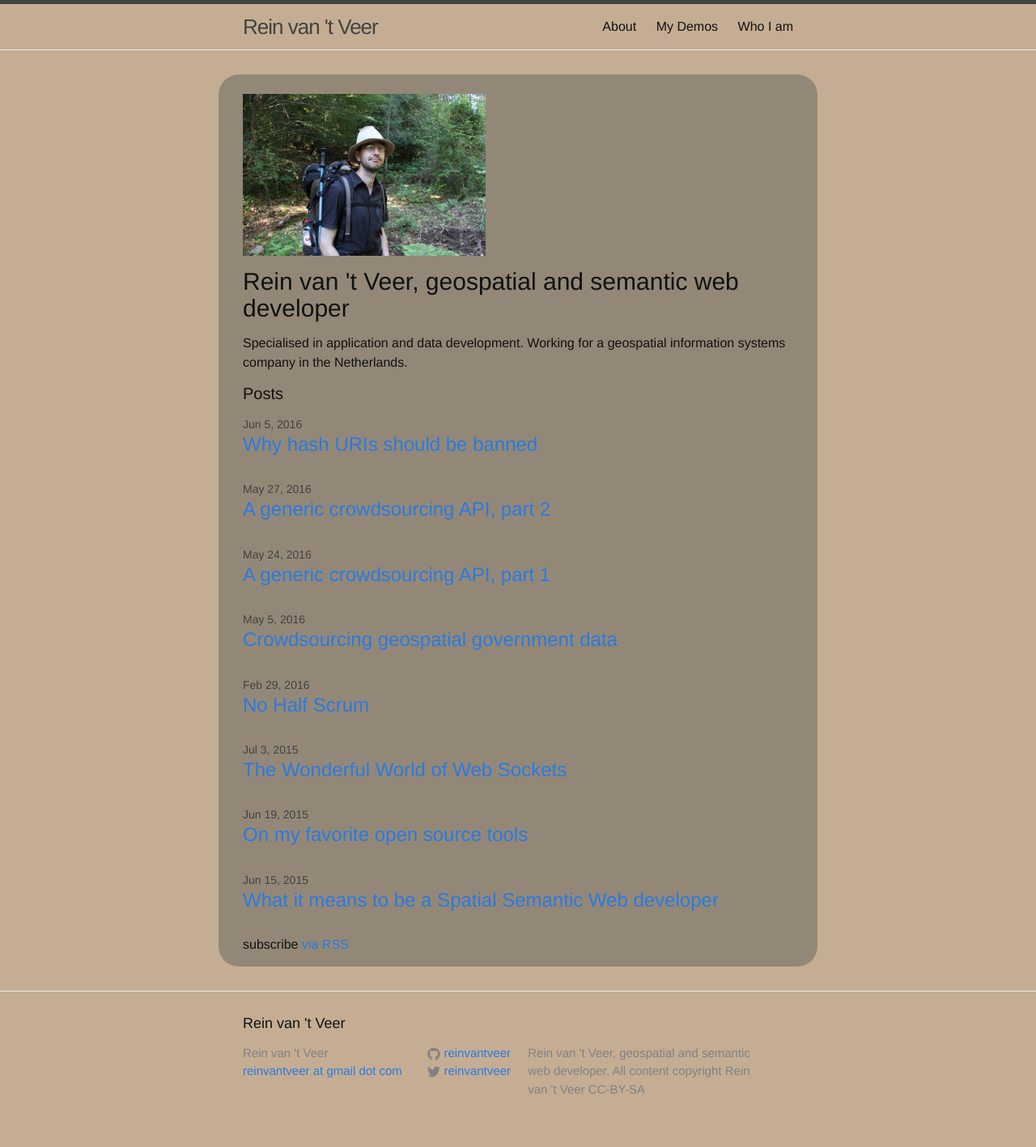
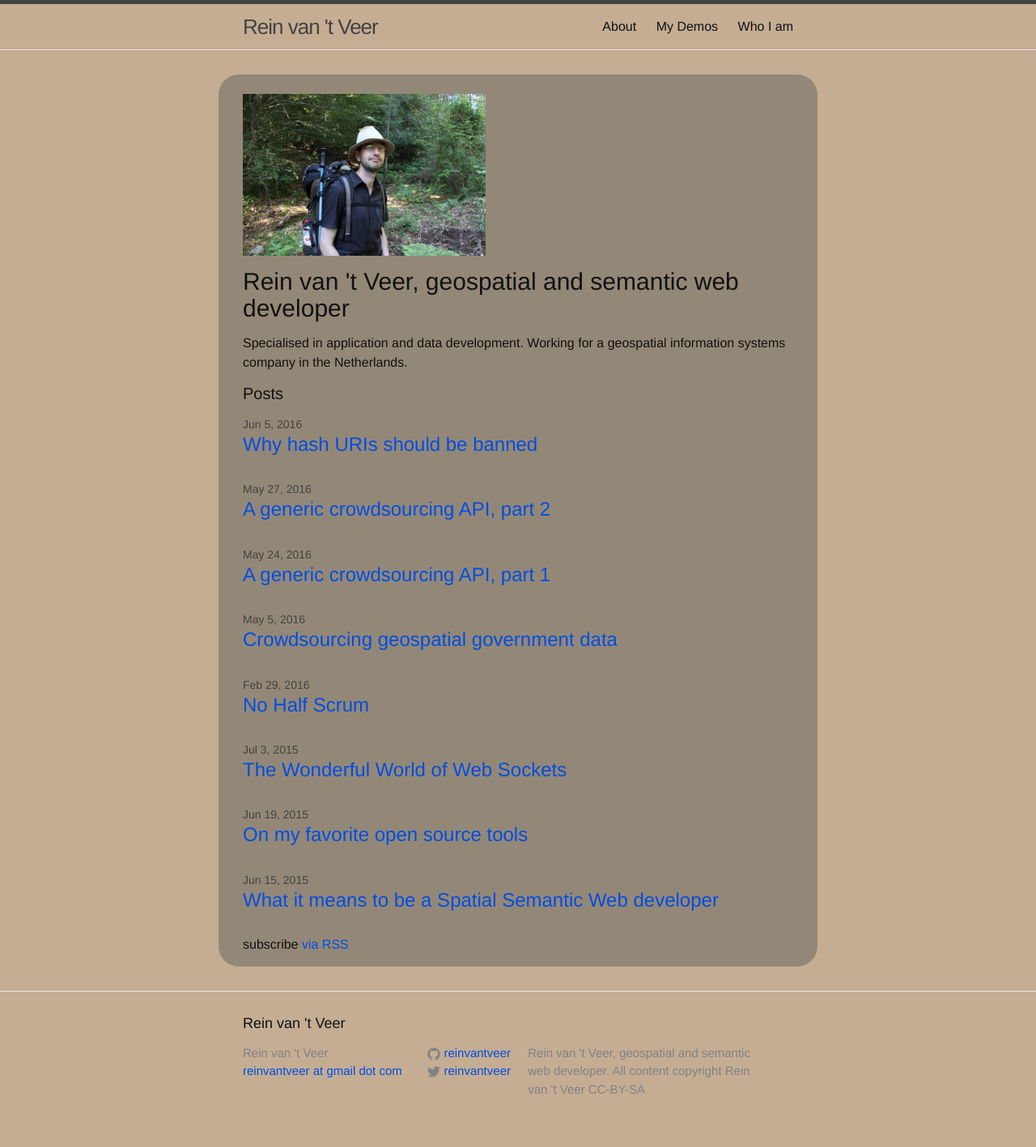
Before and after one commit to reinvantveer/reinvantveer.github.io, a Jekyll site: the page built from index.md, in a window 1280 px wide. Shown: the whole page at 81% size. Built offline with Jekyll 4.4.1, drawn with Linux system fonts in a browser that asks for light colours.

Commit message:
Darken $brand-color for easier link readability

```diff
--- a/css/main.scss
+++ b/css/main.scss
@@ -15,7 +15,7 @@ $spacing-unit:     30px;
 
 $text-color:       #111;
 $background-color: #c4ad93;
-$brand-color:      #2a7ae2;
+$brand-color: #004de2;
 
 $grey-color:       #828282;
 $grey-color-light: lighten($grey-color, 40%);
```
